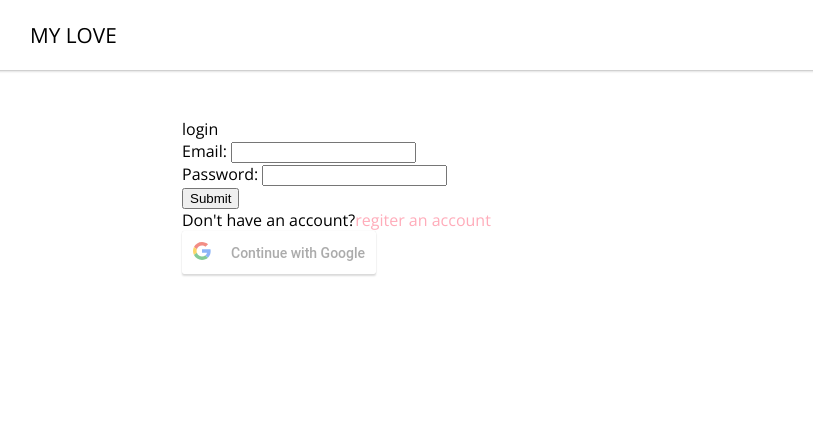
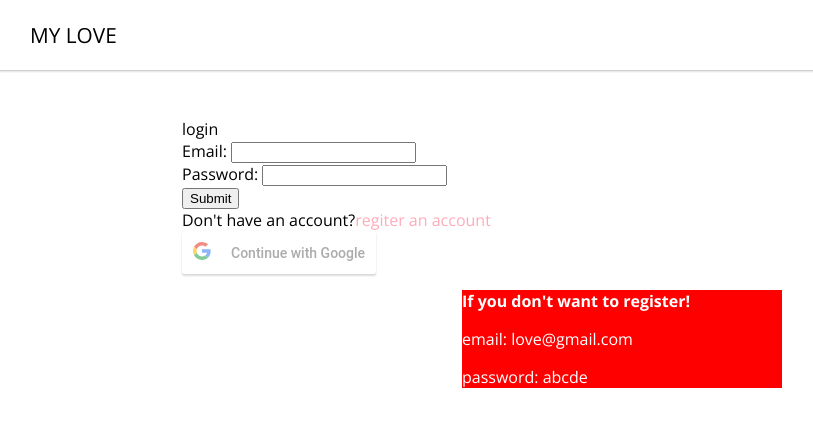
Before and after one commit to yanmoenaing118/nextjs-mongodb-auth, a Next.js app: page /login in a window 1280 px wide. Shown: the top 426 px of the page, without its empty margins (18-831 px from the left). Built offline with nearby package versions, Linux system fonts and the light colour scheme; no server answers.

Commit message:
remove auth to see details

```diff
--- a/components/meetup/MeetupItem.js
+++ b/components/meetup/MeetupItem.js
@@ -6,9 +6,6 @@ function MeetupItem(props) {
   const router = useRouter();
 
   function showDetailsHandler() {
-    if (!props.token) {
-      return router.push("/login");
-    }
 
     router.push(`/${props.id}`);
   }
--- a/pages/login.js
+++ b/pages/login.js
@@ -80,7 +80,20 @@ export default function LoginPage() {
           cookiePolicy={"single_host_origin"}
         />
       </div>
-      <div></div>
+      <div className="guest">
+        <p><strong>If you don't want to register!</strong></p>
+        <p>email: love@gmail.com</p>
+        <p>password: abcde</p>
+      </div>
+      <style jsx>{`
+        .guest {
+          width: 90%;
+          max-width: 320px;
+          margin: auto;
+          background: red;
+          color: #fff;
+        }
+        `}</style>
     </div>
   );
 }
```
